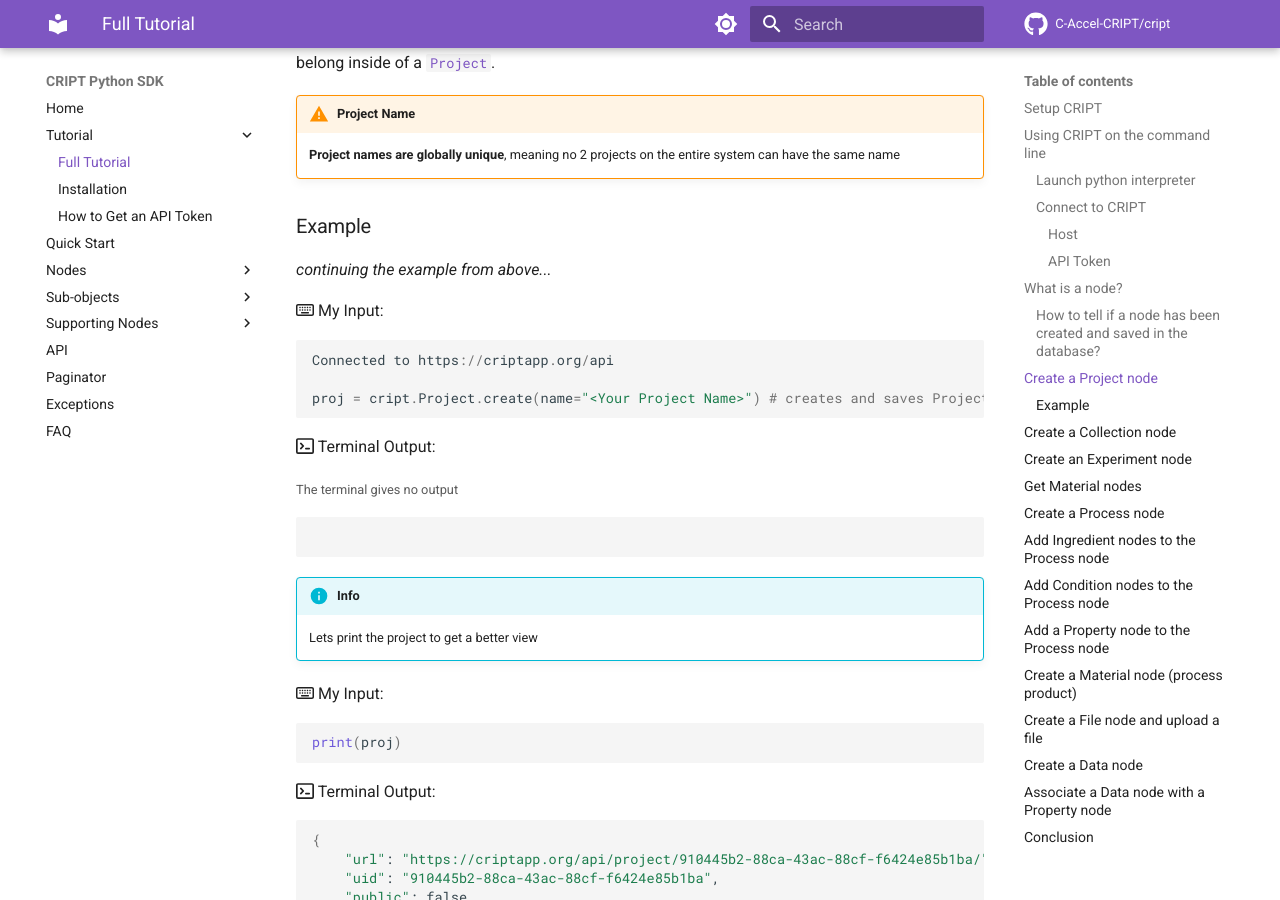
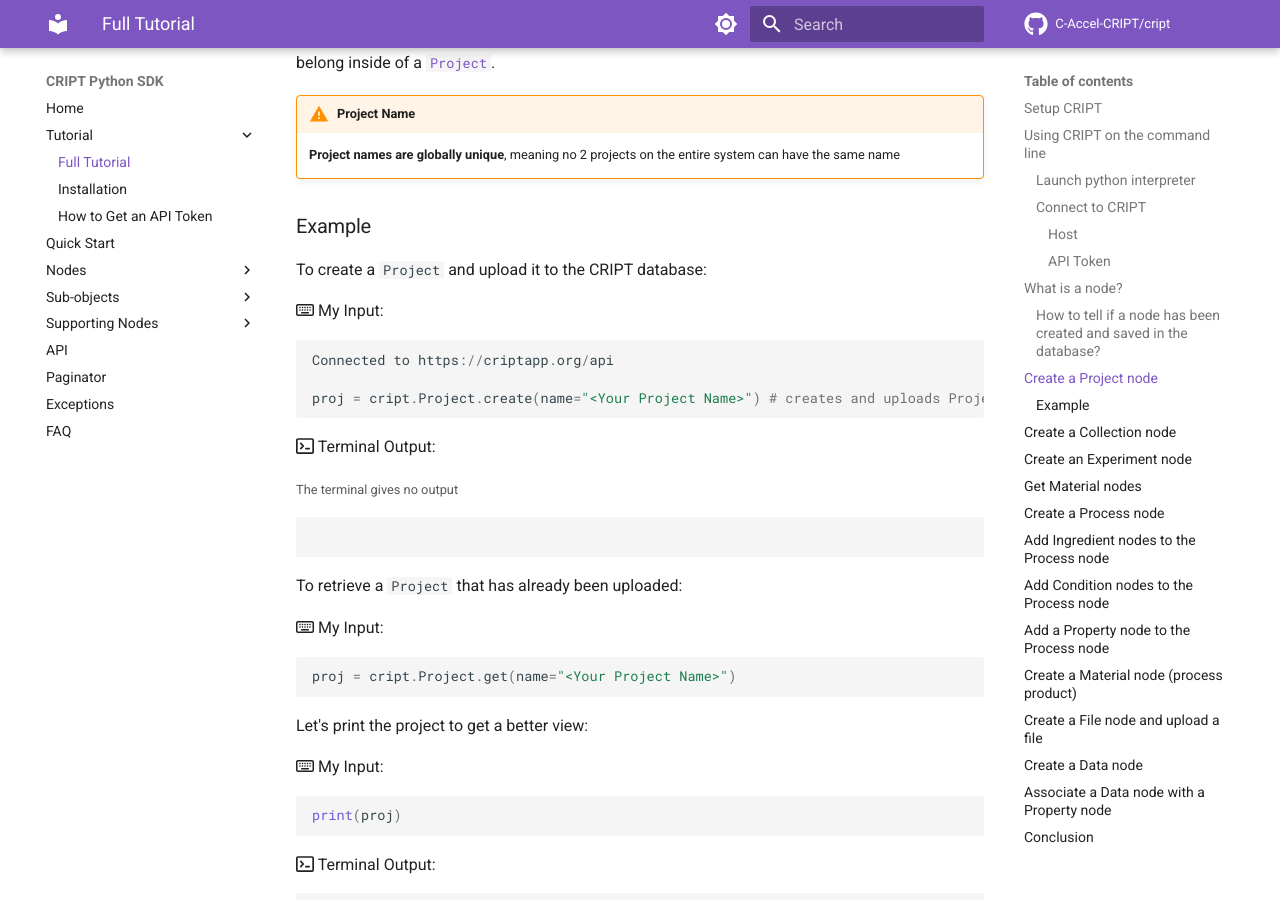
Before and after one commit to C-Accel-CRIPT/sdk-archive, an MkDocs documentation site: the page built from docs/tutorial/tutorial.md, in a window 1280 px wide and 900 px high, scrolled down 2300 px. Built offline with MkDocs 1.6.1 and Material for MkDocs 9.7.7, drawn with Linux system fonts in a browser that asks for light colours; comment, search, counter and statistics services are not loaded.

Commit message:
added example for retrieving existing Project

````diff
--- a/docs/tutorial/tutorial.md
+++ b/docs/tutorial/tutorial.md
@@ -86,13 +86,13 @@
     **Project names are globally unique**, meaning no 2 projects on the entire system can have the same name
 
 ### Example
- _continuing the example from above..._
+To create a `Project` and upload it to the CRIPT database:
 
 :fontawesome-regular-keyboard: My Input:
 ```py
 Connected to https://criptapp.org/api
 
-proj = cript.Project.create(name="<Your Project Name>") # creates and saves Project to CRIPT
+proj = cript.Project.create(name="<Your Project Name>") # creates and uploads Project to CRIPT
 ```
 
 :octicons-terminal-16: Terminal Output:
@@ -105,8 +105,14 @@
 
 ```
 
-!!! Info
-    Lets print the project to get a better view
+To retrieve a `Project` that has already been uploaded:
+
+:fontawesome-regular-keyboard: My Input:
+```py
+proj = cript.Project.get(name="<Your Project Name>")
+```
+
+Let's print the project to get a better view:
 
 :fontawesome-regular-keyboard: My Input:
 ```py
````
